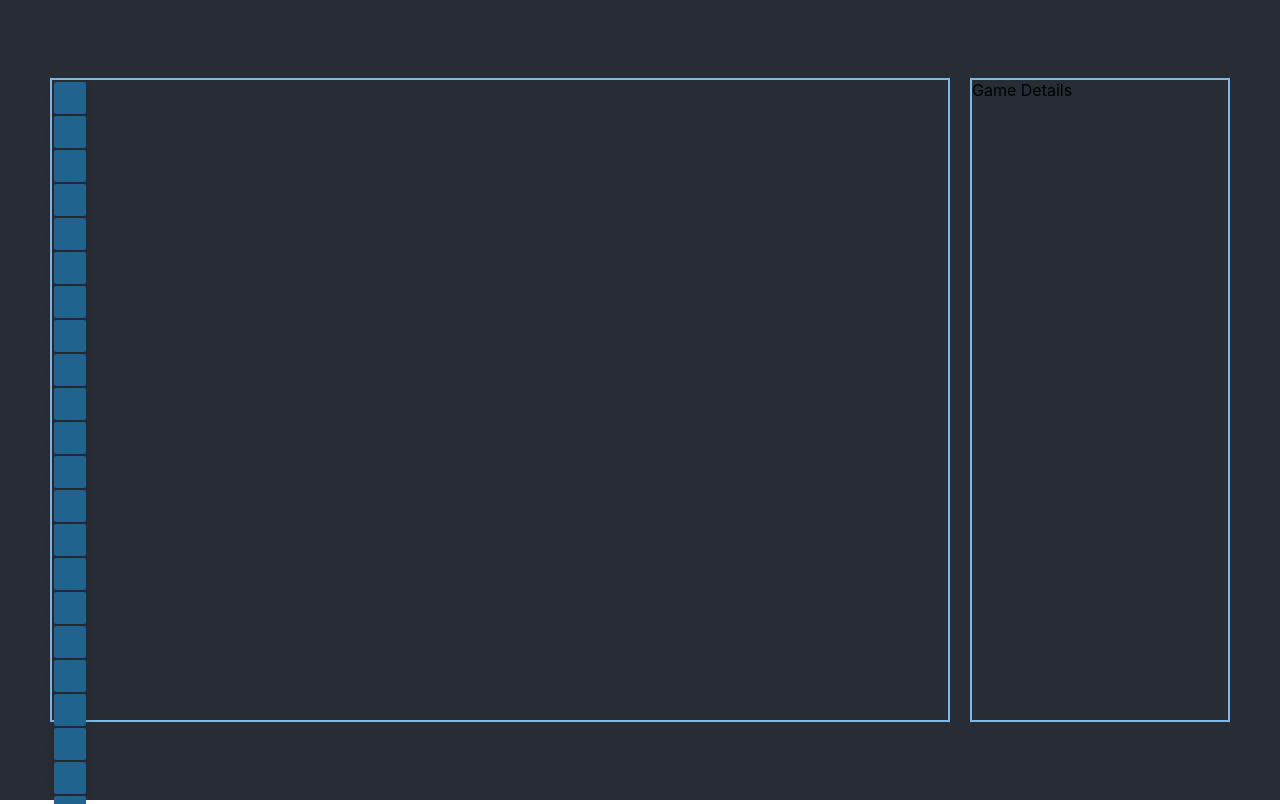
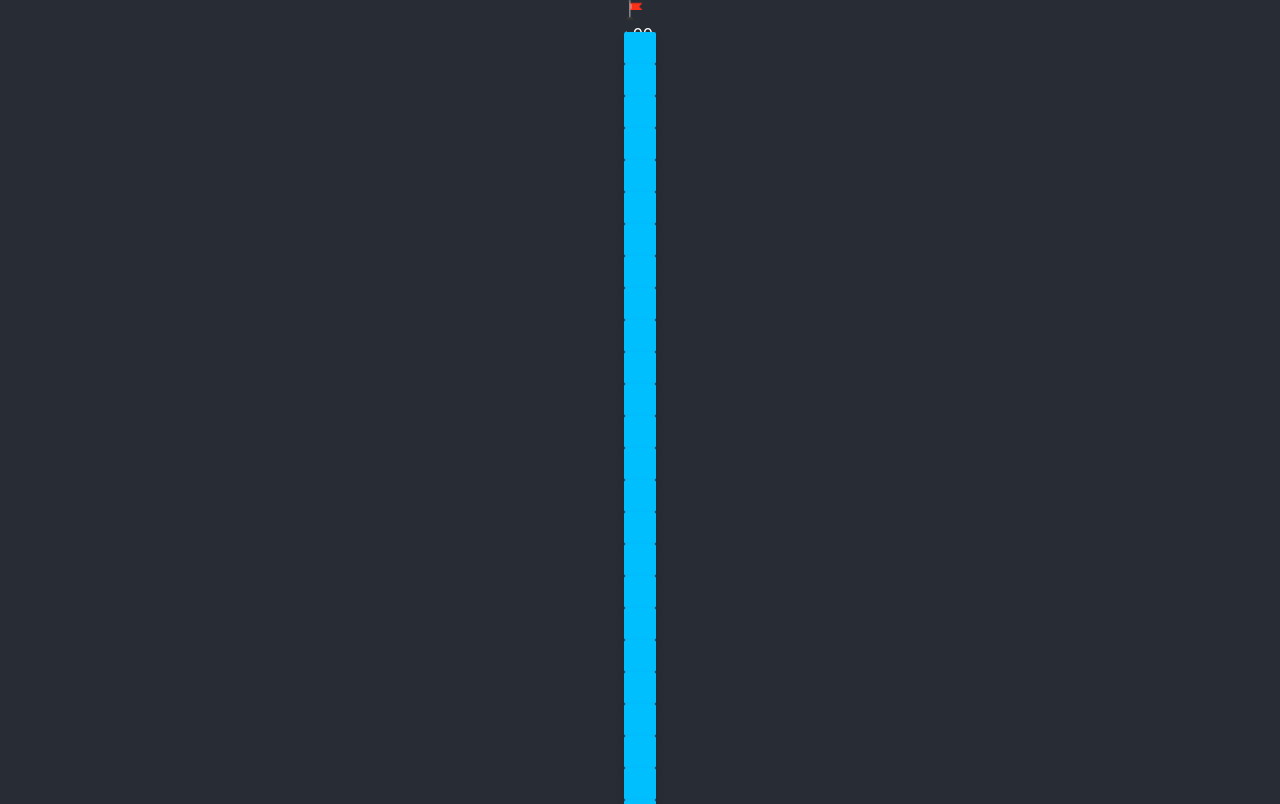
Before and after one commit to chanmorales/minesweeper-ts, a React (Create React App) app: page /game in a window 1280 px wide. Shown: the top 804 px of the page. Built offline with nearby package versions, Linux system fonts and the light colour scheme.

Commit message:
Implemented gameplay part 2 and some design improvement

```diff
--- a/src/components/GameDetails.tsx
+++ b/src/components/GameDetails.tsx
@@ -1,5 +1,24 @@
-const GameDetails = () => {
-  return <>{"Game Details"}</>;
+import FlagIcon from "../common/icons/FlagIcon";
+import { FC } from "react";
+import { useMineField } from "../hooks/useMineField";
+
+interface GameDetailsProps {
+  bombs: number;
+}
+
+const GameDetails: FC<GameDetailsProps> = ({ bombs }) => {
+  const { state } = useMineField();
+
+  return (
+    <>
+      <div id="flag-count-container" className="flex justify-center">
+        <div id="flag-icon-container" className="">
+          <FlagIcon />
+        </div>
+        {`: ${bombs - state.flagCount}`}
+      </div>
+    </>
+  );
 };
 
 export default GameDetails;
--- a/src/components/MineCell.tsx
+++ b/src/components/MineCell.tsx
@@ -1,15 +1,14 @@
-import React, { FC, useMemo } from "react";
+import React, { FC, useMemo, useState } from "react";
 import "../styles/Game.css";
 import { Button } from "antd";
 import MineIcon from "../common/icons/MineIcon";
 import FlagIcon from "../common/icons/FlagIcon";
 import { FieldState } from "../types/Game";
+import { useMineField } from "../hooks/useMineField";
 
 interface MineCellProps {
   x: number;
   y: number;
-  bombs: number;
-  fieldState: FieldState;
   onExplore: (x: number, y: number) => void;
   onUpdateFlag: (x: number, y: number) => void;
   disabled?: boolean;
@@ -18,18 +17,28 @@ interface MineCellProps {
 const MineCell: FC<MineCellProps> = ({
   x,
   y,
-  bombs,
-  fieldState,
   onExplore,
   onUpdateFlag,
   disabled = false,
 }) => {
+  const {
+    state: { fieldState, mineField },
+  } = useMineField();
+  const [isClickOpened, setIsClickOpened] = useState(false);
+
   const onFieldExplore = (e: React.MouseEvent) => {
     // Can't explore flagged or already opened field
-    if (fieldState === FieldState.FLAGGED || fieldState === FieldState.OPENED)
+    if (
+      !fieldState ||
+      fieldState[x][y] === FieldState.FLAGGED ||
+      fieldState[x][y] === FieldState.OPENED
+    ) {
+      e.preventDefault();
       return;
+    }
 
     // Explore minefield
+    setIsClickOpened(true);
     onExplore(x, y);
 
     // Prevent default action
@@ -38,7 +47,10 @@ const MineCell: FC<MineCellProps> = ({
 
   const onFieldFlag = (e: React.MouseEvent) => {
     // Can't flag already opened field
-    if (fieldState === FieldState.OPENED) return;
+    if (!fieldState || fieldState[x][y] === FieldState.OPENED) {
+      e.preventDefault();
+      return;
+    }
 
     // Update flag
     onUpdateFlag(x, y);
@@ -48,24 +60,28 @@ const MineCell: FC<MineCellProps> = ({
   };
 
   const renderIcon = useMemo(() => {
-    if (fieldState === FieldState.OPENED) {
-      if (bombs > 0) {
-        return bombs;
-      } else if (bombs === 0) {
+    if (fieldState && fieldState[x][y] === FieldState.OPENED) {
+      if (mineField && mineField[x][y] > 0) {
+        return mineField[x][y];
+      } else if (mineField && mineField[x][y] === 0) {
         return "";
       } else {
         return <MineIcon />;
       }
-    } else if (fieldState === FieldState.FLAGGED) {
+    } else if (fieldState && fieldState[x][y] === FieldState.FLAGGED) {
       return <FlagIcon />;
     } else {
       return "";
     }
-  }, [bombs, fieldState]);
+  }, [fieldState, mineField, x, y]);
 
   return (
     <Button
-      className={`mine-cell ${fieldState === FieldState.OPENED && "opened"} ${disabled && "disabled"}`}
+      className={`mine-cell
+        ${fieldState && fieldState[x][y] === FieldState.OPENED && "opened"}
+        ${fieldState && fieldState[x][y] === FieldState.FLAGGED && "flagged"}
+        ${disabled && "disabled"} ${mineField && mineField[x][y] === -1 && "mine"}
+        ${isClickOpened && "click-opened"}`}
       icon={renderIcon}
       onClick={onFieldExplore}
       onContextMenu={onFieldFlag}
--- a/src/components/MineField.tsx
+++ b/src/components/MineField.tsx
@@ -4,6 +4,8 @@ import MineHelper from "../utils/MineHelper";
 import { FieldState } from "../types/Game";
 import GameOverDialog from "./dialogs/GameOverDialog";
 import { useMineField } from "../hooks/useMineField";
+import { Spin } from "antd";
+import GameDetails from "./GameDetails";
 
 interface MineFieldProps {
   width: number;
@@ -12,12 +14,16 @@ interface MineFieldProps {
 }
 
 const MineField: FC<MineFieldProps> = ({ width, height, bombs }) => {
-  const { state, dispatch } = useMineField();
+  const {
+    state: { fieldState, mineField },
+    dispatch,
+  } = useMineField();
 
   const [isReady, setIsReady] = useState(false);
   const [isFieldGenerated, setIsFieldGenerated] = useState(false);
   const [isGenerating, setIsGenerating] = useState(false);
   const [showGameOver, setIsShowGameOver] = useState(false);
+  const [isGameOver, setIsGameOver] = useState(false);
 
   const exploreMine = useCallback(
     (
@@ -63,82 +69,115 @@ const MineField: FC<MineFieldProps> = ({ width, height, bombs }) => {
   );
 
   const openAllMine = useCallback(() => {
-    if (!state.fieldState) return;
+    if (!fieldState) return;
 
-    const updatedFieldState = [...state.fieldState];
+    const updatedFieldState = [...fieldState];
     updatedFieldState.forEach((row, x) => {
-      row.forEach((cell, y) => {
-        if (state.mineField && state.mineField[x][y] === -1) {
+      row.forEach((_, y) => {
+        if (mineField && mineField[x][y] === -1) {
           updatedFieldState[x][y] = FieldState.OPENED;
         }
       });
     });
     dispatch({ type: "SET_FIELD_STATE", payload: updatedFieldState });
-  }, [dispatch, state.fieldState, state.mineField]);
+  }, [dispatch, fieldState, mineField]);
+
+  const countOpen = useCallback(() => {
+    if (fieldState) {
+      return fieldState
+        .flatMap((row) => row)
+        .filter((e) => e === FieldState.OPENED).length;
+    } else {
+      return 0;
+    }
+  }, [fieldState]);
 
   const onExplore = useCallback(
     (row: number, col: number) => {
-      if (!state.mineField || !state.fieldState) return;
+      if (!mineField || !fieldState) return;
+
+      // Check if already game over
+      if (isGameOver) {
+        setIsShowGameOver(true);
+        return;
+      }
 
       // Generate minefield if not yet generated
-      let mineField;
+      let updatedMineField;
       if (!isFieldGenerated) {
         setIsGenerating(true);
-        mineField = MineHelper.generateField(width, height, bombs, row, col);
-        dispatch({ type: "SET_MINE_FIELD", payload: mineField });
+        updatedMineField = MineHelper.generateField(
+          width,
+          height,
+          bombs,
+          row,
+          col
+        );
+        dispatch({ type: "SET_MINE_FIELD", payload: updatedMineField });
         setIsFieldGenerated(true);
       } else {
-        mineField = [...state.mineField];
+        updatedMineField = [...mineField];
       }
 
-      if (mineField[row][col] === -1) {
+      if (updatedMineField[row][col] === -1) {
         // Game over when a mine is opened
         openAllMine();
+        setIsGameOver(true);
         setIsShowGameOver(true);
       } else {
         // Explore mine and update the field state
-        const updatedFieldState = [...state.fieldState];
-        exploreMine(row, col, updatedFieldState, mineField);
+        const updatedFieldState = [...fieldState];
+        exploreMine(row, col, updatedFieldState, updatedMineField);
         dispatch({ type: "SET_FIELD_STATE", payload: updatedFieldState });
+
+        // Game over when all non mine cell is explored
+        const openedCellCount = countOpen();
+        if (openedCellCount === width * height - bombs) {
+          setIsGameOver(true);
+          setIsShowGameOver(true);
+        }
       }
     },
     [
       bombs,
+      countOpen,
       dispatch,
+      exploreMine,
       height,
       isFieldGenerated,
-      state.fieldState,
-      state.mineField,
-      exploreMine,
+      isGameOver,
+      openAllMine,
+      fieldState,
+      mineField,
       width,
-      openAllMine,
     ]
   );
 
   const onUpdateFlag = useCallback(
     (row: number, col: number) => {
-      if (!state.fieldState) return;
+      if (!fieldState) return;
 
-      const updatedFieldState = [...state.fieldState];
+      const updatedFieldState = [...fieldState];
+      updatedFieldState[row][col] === FieldState.FLAGGED
+        ? dispatch({ type: "DECREMENT_FLAG_COUNT" })
+        : dispatch({ type: "INCREMENT_FLAG_COUNT" });
       updatedFieldState[row][col] ^= 1;
       dispatch({ type: "SET_FIELD_STATE", payload: updatedFieldState });
     },
-    [dispatch, state.fieldState]
+    [dispatch, fieldState]
   );
 
   const renderMineField = useMemo(() => {
     return (
-      state.mineField &&
-      state.fieldState &&
-      state.mineField.map((row, i) => (
+      mineField &&
+      fieldState &&
+      mineField.map((row, i) => (
         <div key={i} className="mine-field-row flex">
-          {row.map((field, j) => (
+          {row.map((_, j) => (
             <MineCell
               key={`${i}-${j}`}
               x={i}
               y={j}
-              bombs={state.mineField?.[i][j] ?? 0}
-              fieldState={state.fieldState?.[i][j] ?? FieldState.UNEXPLORED}
               onExplore={onExplore}
               onUpdateFlag={onUpdateFlag}
               disabled={isGenerating}
@@ -147,13 +186,7 @@ const MineField: FC<MineFieldProps> = ({ width, height, bombs }) => {
         </div>
       ))
     );
-  }, [
-    isGenerating,
-    onExplore,
-    state.fieldState,
-    state.mineField,
-    onUpdateFlag,
-  ]);
+  }, [isGenerating, onExplore, fieldState, mineField, onUpdateFlag]);
 
   useEffect(() => {
     // Initialize minefield to all zero's and field state to all unexplored
@@ -175,14 +208,19 @@ const MineField: FC<MineFieldProps> = ({ width, height, bombs }) => {
     }
   }, [isFieldGenerated]);
 
-  return (
-    <>
-      <div className="mine-field">{isReady && <>{renderMineField}</>}</div>
+  return !isReady ? (
+    <Spin />
+  ) : (
+    <div>
+      <div className="game-details">
+        <GameDetails bombs={99} />
+      </div>
+      <div className="mine-field">{<>{renderMineField}</>}</div>
       <GameOverDialog
         open={showGameOver}
         onCancel={() => setIsShowGameOver(false)}
       />
-    </>
+    </div>
   );
 };
 
--- a/src/pages/GamePage.tsx
+++ b/src/pages/GamePage.tsx
@@ -1,20 +1,16 @@
 import "../styles/Game.css";
 import MineField from "../components/MineField";
-import GameDetails from "../components/GameDetails";
 import { MineFieldProvider } from "../store/MineFieldStore";
 
 const GamePage = () => {
   return (
-    <div className="game-container">
-      <div className="mine-field-container">
-        <MineFieldProvider>
-          <MineField width={30} height={16} bombs={99} />
-        </MineFieldProvider>
+    <MineFieldProvider>
+      <div className="game-container">
+        <div className="mine-field-container">
+          <MineField width={30} height={16} bombs={10} />
+        </div>
       </div>
-      <div className="game-details-container">
-        <GameDetails />
-      </div>
-    </div>
+    </MineFieldProvider>
   );
 };
 
--- a/src/store/MineFieldStore.tsx
+++ b/src/store/MineFieldStore.tsx
@@ -4,16 +4,20 @@ import React, { createContext, FC, ReactNode, useReducer } from "react";
 interface MineFieldState {
   mineField: number[][] | null;
   fieldState: FieldState[][] | null;
+  flagCount: number;
 }
 
 const initialState: MineFieldState = {
   mineField: null,
   fieldState: null,
+  flagCount: 0,
 };
 
 type Action =
   | { type: "SET_MINE_FIELD"; payload: number[][] }
-  | { type: "SET_FIELD_STATE"; payload: FieldState[][] };
+  | { type: "SET_FIELD_STATE"; payload: FieldState[][] }
+  | { type: "INCREMENT_FLAG_COUNT" }
+  | { type: "DECREMENT_FLAG_COUNT" };
 
 const reducer = (state: MineFieldState, action: Action) => {
   switch (action.type) {
@@ -21,6 +25,10 @@ const reducer = (state: MineFieldState, action: Action) => {
       return { ...state, mineField: action.payload };
     case "SET_FIELD_STATE":
       return { ...state, fieldState: action.payload };
+    case "INCREMENT_FLAG_COUNT":
+      return { ...state, flagCount: state.flagCount + 1 };
+    case "DECREMENT_FLAG_COUNT":
+      return { ...state, flagCount: state.flagCount - 1 };
     default:
       return state;
   }
--- a/src/styles/Game.css
+++ b/src/styles/Game.css
@@ -4,45 +4,51 @@
   display: flex;
   align-items: center;
   justify-content: center;
+  flex-direction: column;
+  position: relative;
 }
 
-.mine-field-container, .game-details-container {
-  border: 2px solid #7CB9E8;
-  min-height: 80vh;
-  max-height: 80vh;
+.game-details {
+  height: 32px;
+  color: white;
 }
 
 .mine-field-container {
-  width: 70vw;
-}
-
-.game-details-container {
-  width: 20vw;
-  margin-left: 20px;
+  width: 90vw;
+  display: flex;
+  align-items: center;
+  justify-content: center;
 }
 
 .mine-cell {
   color: white;
+  background-color: #00bfff;
   padding: 0;
   text-align: center;
   text-decoration: none;
   width: 32px;
   height: 32px;
-  font-size: 24px;
-  font-weight: bold;
+  font-size: 18px;
   display: flex;
   align-items: center;
   justify-content: center;
   cursor: pointer !important;
-  margin: 2px;
+  margin: 0;
   box-shadow: 0 4px 8px rgba(0, 0, 0, 0.1);
   border: none;
   border-radius: 2px;
-  background-color: #20638f;
 }
 
 .mine-cell.opened {
-  background-color: #2980b9 !important;
+  background-color: #3b3b3b !important;
+}
+
+.mine-cell.opened.mine {
+  background-color: #00bfff !important;
+}
+
+.mine-cell.opened.mine.click-opened {
+  background-color: indianred !important;
 }
 
 .mine-cell.disabled {
```
Also changed, not shown: src/common/icons/FlagIcon.tsx (line endings or trailing spaces), 1 other file (tests, documents, lock files or other folders).
